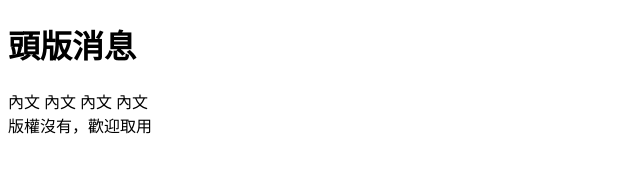
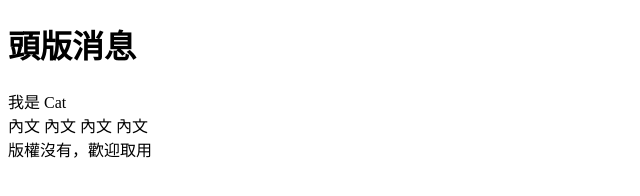
Before and after one commit to GoodNightGG/practice-git, a plain HTML site: page index.html in a window 1280 px wide. Shown: the whole page, without its empty margins (0-640 px from the left). Drawn offline with Linux system fonts and the light colour scheme.

Commit message:
modify index.html

```diff
--- a/index.html
+++ b/index.html
@@ -7,7 +7,7 @@
   <body>
     <div class="container">
       <h1 id="heading">頭版消息</h1>
-      <div>
+      <div>我是 Cat</div>
         內文
         內文
         內文
```
